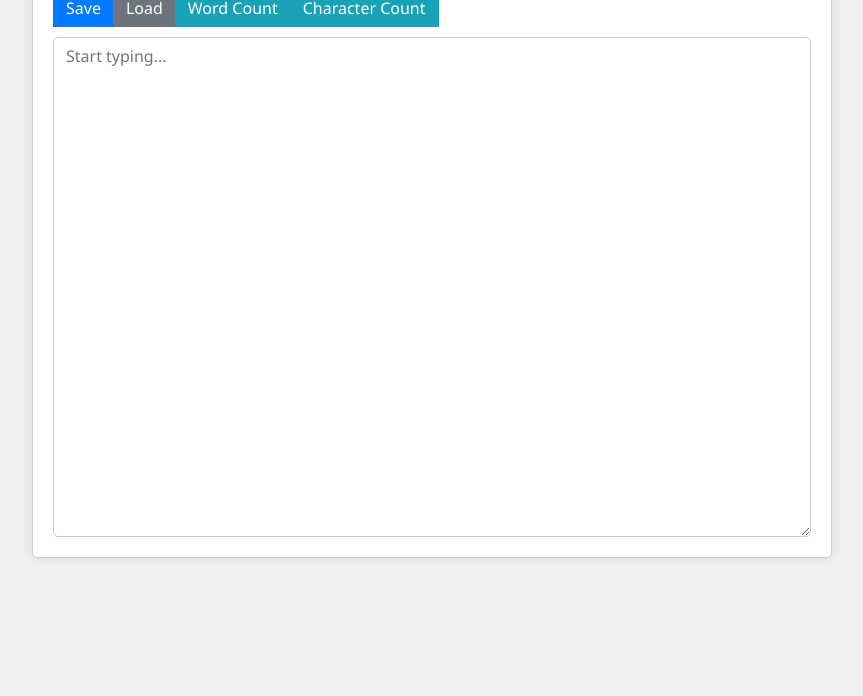
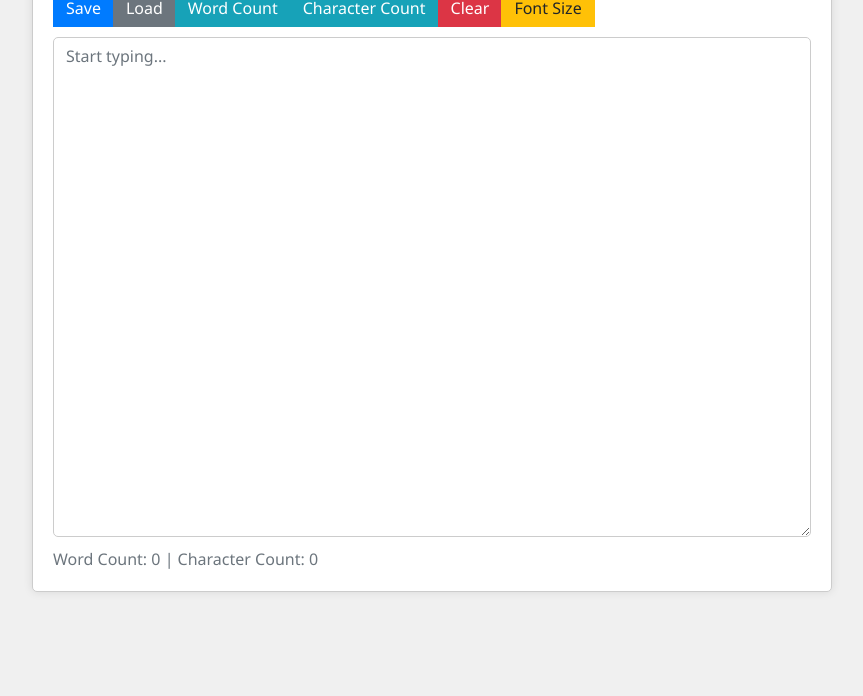
Before and after one commit to JubilantMarmot/HC-Notepadapp, a plain HTML site: page index.html in a window 1280 px wide. Shown: the part 104-800 px from the top of the page, without its empty margins (208-1071 px from the left). Drawn offline with nearby package versions, Linux system fonts and the light colour scheme.

Commit message:
Update index.html

```diff
--- a/index.html
+++ b/index.html
@@ -3,7 +3,7 @@
 <head>
     <meta charset="UTF-8">
     <meta name="viewport" content="width=device-width, initial-scale=1.0">
-    <title>windows notepad app</title>
+    <title>Notepad App</title>
     <link href="https://stackpath.bootstrapcdn.com/bootstrap/4.5.2/css/bootstrap.min.css" rel="stylesheet">
     <style>
         body {
@@ -25,6 +25,7 @@
             border: 1px solid #cccccc;
             border-radius: 5px;
             font-family: 'Segoe UI', Tahoma, Geneva, Verdana, sans-serif;
+            overflow: auto;
         }
         #toolbar {
             margin-bottom: 10px;
@@ -34,6 +35,9 @@
         }
         .btn-group button:not(:last-child) {
             border-right: 1px solid #cccccc;
+        }
+        #status {
+            margin-top: 10px;
         }
     </style>
 </head>
@@ -45,8 +49,11 @@
             <button id="load" class="btn btn-secondary">Load</button>
             <button id="wordCount" class="btn btn-info">Word Count</button>
             <button id="charCount" class="btn btn-info">Character Count</button>
+            <button id="clear" class="btn btn-danger">Clear</button>
+            <button id="fontSize" class="btn btn-warning">Font Size</button>
         </div>
         <textarea id="editor" class="form-control" placeholder="Start typing..."></textarea>
+        <div id="status" class="text-muted">Word Count: 0 | Character Count: 0</div>
     </div>
     <script src="app.js"></script>
 </body>
```
